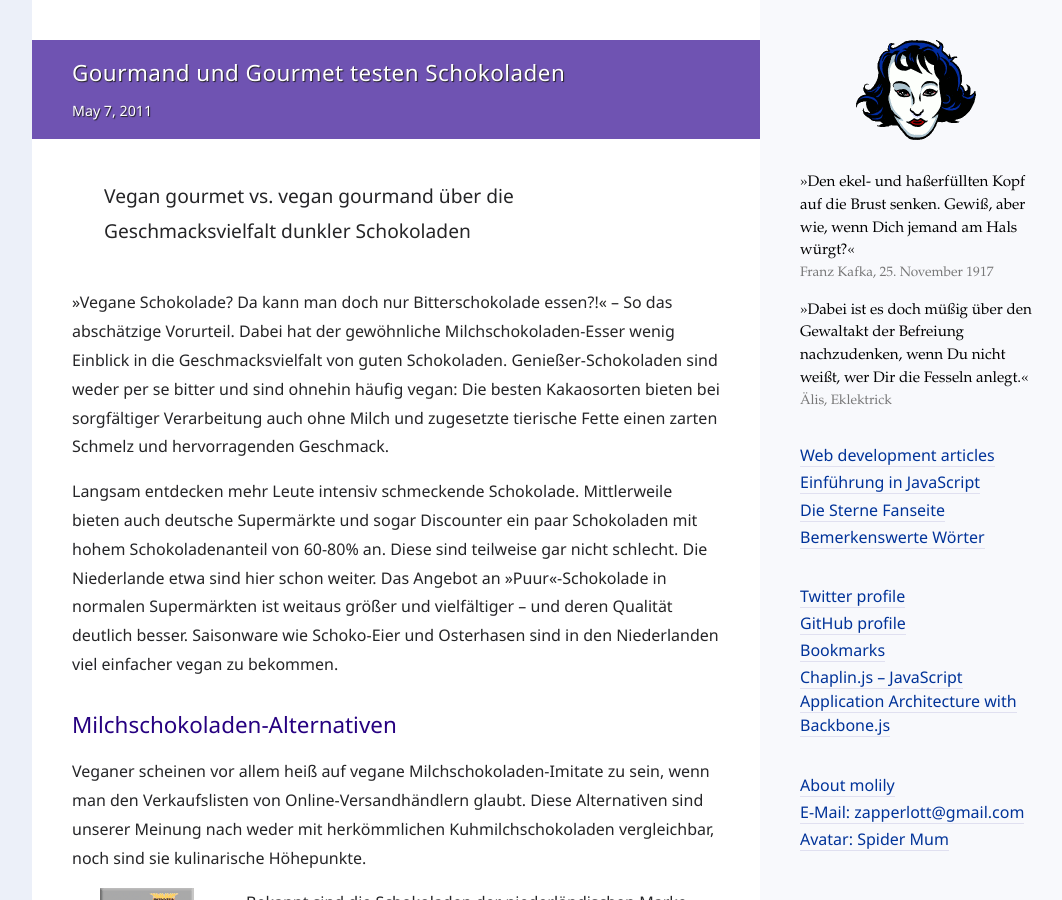
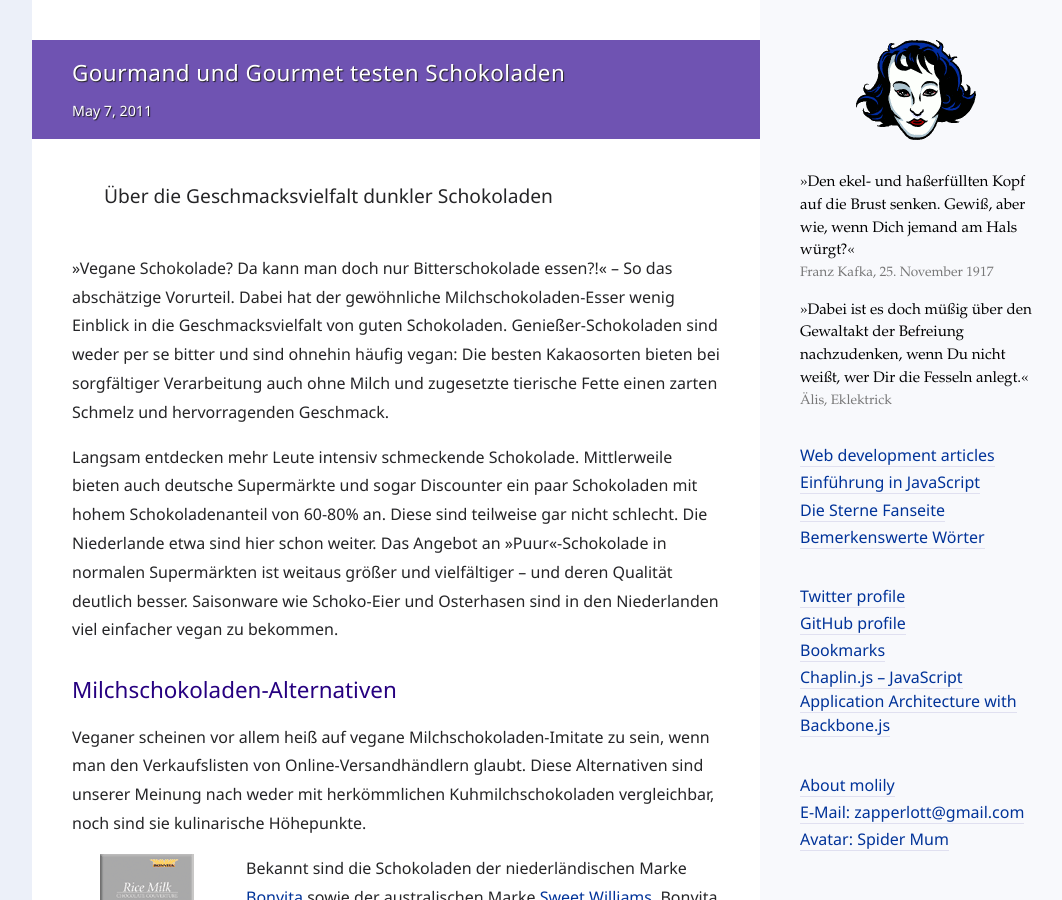
Before and after one commit to molily/molily.de, a Jekyll site: the page built from _posts/2011-05-07-vegane-schokolade.md, in a window 1280 px wide and 900 px high. Shown: the whole window, without its empty margins (88-1150 px from the left). Built offline with Jekyll 4.4.1, drawn with Linux system fonts in a browser that asks for light colours; some web fonts are replaced.

Commit message:
Link fixes

```diff
--- a/_posts/2011-05-07-vegane-schokolade.md
+++ b/_posts/2011-05-07-vegane-schokolade.md
@@ -1,7 +1,7 @@
 ---
 layout: post
 title: "Gourmand und Gourmet testen Schokoladen"
-description: "Vegan gourmet vs. vegan gourmand über die Geschmacksvielfalt dunkler Schokoladen"
+description: "Über die Geschmacksvielfalt dunkler Schokoladen"
 keywords: Schokolade, Dunkle Schokolade, vegan, vegane Schokolade, Nougat
 lang: de
 ---
@@ -79,7 +79,7 @@
 
 <a href="/assets/schokolade/coppeneur.jpg" class="schokolade-img"><img src="/assets/schokolade/coppeneur.jpg?w=99" alt="" width="99" height="150"></a>
 
-Von den 72-prozentigen <a href="http://www.coppeneur.de/cms/front_content.php?idart=42">Cru-de-Cacao-Schokoladen von Coppeneur</a> haben wir verschiedene ausprobiert – wir erinnern uns aber nur an <strong>Jamaica</strong>, welche wie folgt beschrieben wird: »Aromen von süßem Rum und frischer Milch. Akzente von Pfirsich und leichten Holznoten von Zedernholzund Wacholder.«
+Von den 72-prozentigen <a href="https://www.coppeneur.de/online-shop/cru-de-cao.html">Cru-de-Cacao-Schokoladen von Coppeneur</a> haben wir verschiedene ausprobiert – wir erinnern uns aber nur an <strong>Jamaica</strong>, welche wie folgt beschrieben wird: »Aromen von süßem Rum und frischer Milch. Akzente von Pfirsich und leichten Holznoten von Zedernholzund Wacholder.«
 
 Die Aromen sind sehr deutlich und die Beschreibungen passend. Einige der Sorten gibt es auch in einer Ausführung mit zugesetzten Gewürzen, Kaffee oder Kakao-Nibs. Wie gesagt sind aber schon die puren Varianten intensiv genug.
 
@@ -91,7 +91,7 @@
 
 ### Domori
 
-<a href="http://www.domori.com/">Domori</a> gehört wohl zu den renommiertesten und gleichzeitig teuersten Schokoladenmarken. Wir haben die Probierpakete mit je fünf <a href="http://www.domori.com/en/product.php?idProductLine=10&amp;id=82">Criollo</a>- bzw. fünf <a href="http://www.domori.com/en/product.php?idProductLine=9&amp;id=84">Single-Origin</a>-Sorten getestet und waren eher enttäuscht. Dass es sich hierbei um hervorragende Schokolade handelt, merkt man am außergewöhnlichen Schmelz und den feinen Aromen.
+<a href="http://www.domori.com/">Domori</a> gehört wohl zu den renommiertesten und gleichzeitig teuersten Schokoladenmarken. Wir haben die Probierpakete mit je fünf <a href="https://domori.com/criollo/">Criollo</a>- bzw. fünf <a href="https://domori.com/single-origins/">Single-Origin</a>-Sorten getestet und waren eher enttäuscht. Dass es sich hierbei um hervorragende Schokolade handelt, merkt man am außergewöhnlichen Schmelz und den feinen Aromen.
 
 <a href="/assets/schokolade/domori-sambirano.png" class="schokolade-img"><img src="/assets/schokolade/domori-sambirano.png" alt="" width="150" height="148"></a>
 
@@ -106,15 +106,15 @@
 <a href="http://www.originalbeans.com/">Original Beans</a> hat sich der Pflege besonderer, seltener Kakaosorten verschrieben, die zum Teil wild im Regenwald gepflanzt und geerntet werden. Dies merkt man an einem außergewöhnlichen, kräftigen Geschmack. Getestet und für gut befunden:
 
 <ul>
-  <li><a href="http://www.originalbeans.com/chocolate/piura-porcelana/">Piura Porcelana</a>, Peru, 75%: »Anregend mit üppigen Noten von Limone, Aprikose und Pekanuss«</li>
-  <li><a href="http://www.originalbeans.com/chocolate/beni-wild-harvest/">Beni Wild Harvest</a>, 66%, Bolivien: »Sonnengetrocknete Beeren, Melone, leichte Noten tropischer Früchte«</li>
+  <li><a href="http://originalbeans.com/piura-porcelana/">Piura Porcelana</a>, Peru, 75%: »Anregend mit üppigen Noten von Limone, Aprikose und Pekanuss«</li>
+  <li><a href="http://originalbeans.com/shop/bars/beni-wild-harvest/">Beni Wild Harvest</a>, 66%, Bolivien: »Sonnengetrocknete Beeren, Melone, leichte Noten tropischer Früchte«</li>
 </ul>
 
 ### Zotter Labooko
 
 <a href="/assets/schokolade/labooko1.jpg" class="schokolade-img"><img src="/assets/schokolade/labooko1.jpg" alt="" width="68" height="150"></a>
 
-In einem <a href="http://www.kruck-atelier-cacao.de/">kleinen Schokoladen-Laden in den Hackeschen Höfen</a> fanden wir Schokoladen der Marke <a href="http://www.zotter.at/de/schoko-laden/labooko/dunkle-schokoladen.html">Labooka von Zotter</a>. Das Doppelpack Ecuador 60%, Bolivien 70% fanden wir hervorragend und werden sicher weitere Sorten testen.
+In einem <a href="http://www.kruck-atelier-cacao.de/">kleinen Schokoladen-Laden in den Hackeschen Höfen</a> fanden wir Schokoladen der Marke <a href="https://www.zotter.at/de/online-shop/marken/labooko.html">Labooka von Zotter</a>. Das Doppelpack Ecuador 60%, Bolivien 70% fanden wir hervorragend und werden sicher weitere Sorten testen.
 
 <h2 style="clear: left;">Nüsse und Nougat</h2>
 
@@ -124,14 +124,14 @@
 
 <a href="/assets/schokolade/vivani.jpg" class="schokolade-img"><img src="/assets/schokolade/vivani.jpg" alt="" width="72" height="150"></a>
 
-Bekannte vegane Nougatschokoladen sind die <a href="http://www.rapunzel.de/bio-produkt-nirwana-noir-55-prozent-mit-dunkler-trueffelfuellung-hih--1430300.html">Rapunzel Nirwana Noir</a> sowie <a href="http://www.vivani.de/P_Tafeln_Dunkle_Nougat.html">Vivani Dunkle Nougatschokolade</a>. Beide haben eine Haselnusscremefüllung und sind im Bioladen erhältlich. Sie kosten in der Regel um die zwei Euro und sind recht gut. Hinsichtlich Schmelz und Cremigkeit unterscheiden sie sich von Nougatschokoladen mit Milch, sie sind fester und schmecken intensiver nach Schokolade und Nuss.
+Bekannte vegane Nougatschokoladen sind die <a href="https://www.rapunzel.de/bio-produkt-nirwana-noir-55-prozent-mit-dunkler-pralin%C3%A9-fuellung-hand-in-hand--1430300.html">Rapunzel Nirwana Noir</a> sowie <a href="http://www.vivani-schokolade.de/P_Tafeln_Dunkle_Nougat.html">Vivani Dunkle Nougatschokolade</a>. Beide haben eine Haselnusscremefüllung und sind im Bioladen erhältlich. Sie kosten in der Regel um die zwei Euro und sind recht gut. Hinsichtlich Schmelz und Cremigkeit unterscheiden sie sich von Nougatschokoladen mit Milch, sie sind fester und schmecken intensiver nach Schokolade und Nuss.
 
 <a href="/assets/schokolade/venchi1-1.jpg" class="schokolade-img"><img src="/assets/schokolade/venchi1-1.jpg" alt="" width="117" height="150"></a>
 
-Richtig gutes veganes Nougat gibt es etwa von der italienischen Marke <a href="http://www.venchi.it/">Venchi</a>. Ein wahrliches Goldstück ist <a href="http://www.venchi.it/en/shop/cp/Linea_Gianduja/Gianduja_nocciolato_fondente.htm">Gianduja nocciolato fondente</a> mit Piemont-Haselnüssen. Dies ist ein weicher Riegel aus reinem Nougat mit ganzen Nüssen, man muss also feine Scheibchen abschneiden. Der Nussgeschmack ist einfach umwerfend.
+Richtig gutes veganes Nougat gibt es etwa von der italienischen Marke <a href="http://www.venchi.it/">Venchi</a>. Ein wahrliches Goldstück ist <a href="https://www.winterfeldt-schokoladen.de/Venchi-Guanduja-Nocciolato-Fondente-Nougat-aus-Italien">Gianduja nocciolato fondente</a> mit Piemont-Haselnüssen. Dies ist ein weicher Riegel aus reinem Nougat mit ganzen Nüssen, man muss also feine Scheibchen abschneiden. Der Nussgeschmack ist einfach umwerfend.
 
 <a href="/assets/schokolade/venchi2.jpg" class="schokolade-img"><img src="/assets/schokolade/venchi2.jpg" alt="" width="121" height="150"></a>
 
-Wer eine dunkle Schokolade mit ganzen Nüssen sucht, ist mit <a href="http://www.venchi.it/en/shop/cp/Chunks/Pani_Nocciolato_Fondente_Extra.htm">Pani Nocciolato Fondente Extra</a> sehr gut beraten. Darin stecken dieselben Premium-Nüsse. Entsprechend muss man stolze 5-6 Euro für einen Riegel bezahlen. Das ist der Preis in diesem Fall aber Wert.
+Wer eine dunkle Schokolade mit ganzen Nüssen sucht, ist mit <a href="https://www.venchi.com/it/tipologie-cioccolato/cioccolato/cioccolato-fondente/tavoletta-di-cioccolato-fondente-54-nocciole-senza-zuccheri-aggiunti.html">Pani Nocciolato Fondente Extra</a> sehr gut beraten. Darin stecken dieselben Premium-Nüsse. Entsprechend muss man stolze 5-6 Euro für einen Riegel bezahlen. Das ist der Preis in diesem Fall aber Wert.
 
-Siehe auch: <a href="/schokolade-lagerung/">Zur Lagerung von Schokolade</a>
+<strong>Siehe auch: <a href="/schokolade-lagerung/">Zur Lagerung von Schokolade</a></strong>
```
Also changed, not shown: _posts/2012-01-28-schokolade-lagerung.md (+2 -2 lines).
